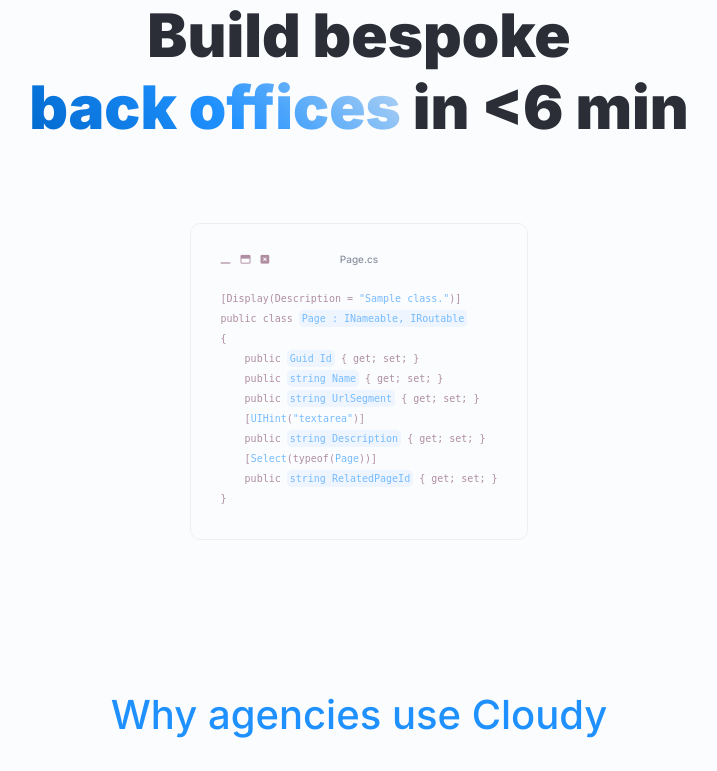
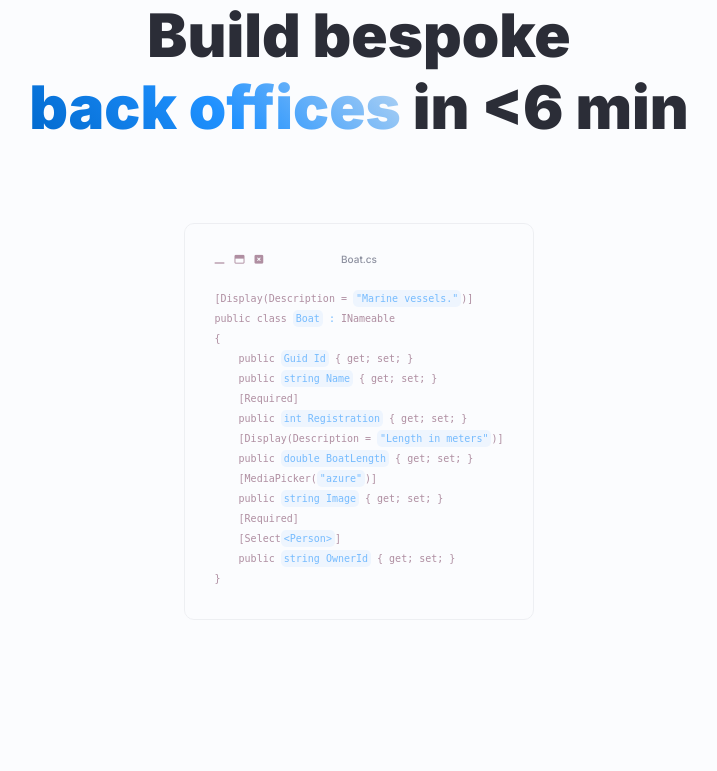
Before and after one commit to cloudy-net/cloudy-website, an ASP.NET Core app: template cloudy-website/Views/Home/Index.cshtml in a window 1280 px wide. Shown: the part 281-1052 px from the top of the page, without its empty margins (281-998 px from the left). Run offline with ASP.NET Core 8, Linux system fonts and the light colour scheme; the template is opened without the code that fills it, so the values that code supplies are empty; some libraries are stand-ins or nearby versions.

Commit message:
updated code content

```diff
--- a/cloudy-website/Views/Home/Index.cshtml
+++ b/cloudy-website/Views/Home/Index.cshtml
@@ -20,20 +20,24 @@
                 <i class="fa-sharp fa-solid fa-square-xmark"></i>
             </div>
             <div class="heroCodeHeaderTxt">
-                <p>Page.cs</p>
+                <p>Boat.cs</p>
             </div>
         </div>
         <pre>
-<code>[Display(Description = <span class="codeBlue">"Sample class."</span>)]
-public class <span class="codeBlueWb">Page : INameable, IRoutable</span>
+<code>[Display(Description = <span class="codeBlueWb">"Marine vessels."</span>)]
+public class <span class="codeBlueWb">Boat</span><span class="codeBlue"> : </span><span class="codeBlueWB">INameable</span>
 {
     public <span class="codeBlueWb">Guid Id</span> { get; set; }
     public <span class="codeBlueWb">string Name</span> { get; set; }
-    public <span class="codeBlueWb">string UrlSegment</span> { get; set; }
-    [<span class="codeBlue">UIHint</span>(<span class="codeBlue">"textarea"</span>)]
-    public <span class="codeBlueWb">string Description</span> { get; set; }
-    [<span class="codeBlue">Select</span>(typeof(<span class="codeBlue">Page</span>))]
-    public <span class="codeBlueWb">string RelatedPageId</span> { get; set; }
+    [Required]
+    public <span class="codeBlueWb">int Registration</span> { get; set; }
+    [Display(Description = <span class="codeBlueWb">"Length in meters"</span>)]
+    public <span class="codeBlueWb">double BoatLength</span> { get; set; }
+    [MediaPicker(<span class="codeBlueWb">"azure"</span>)]
+    public <span class="codeBlueWb">string Image</span> { get; set; }
+    [Required]
+    [Select<span class="codeBlueWb">&#60;<span>Person</span>&#62;</span>]
+    public <span class="codeBlueWb">string OwnerId</span> { get; set; }
 }</code></pre>
     </div>
 </div>
```
